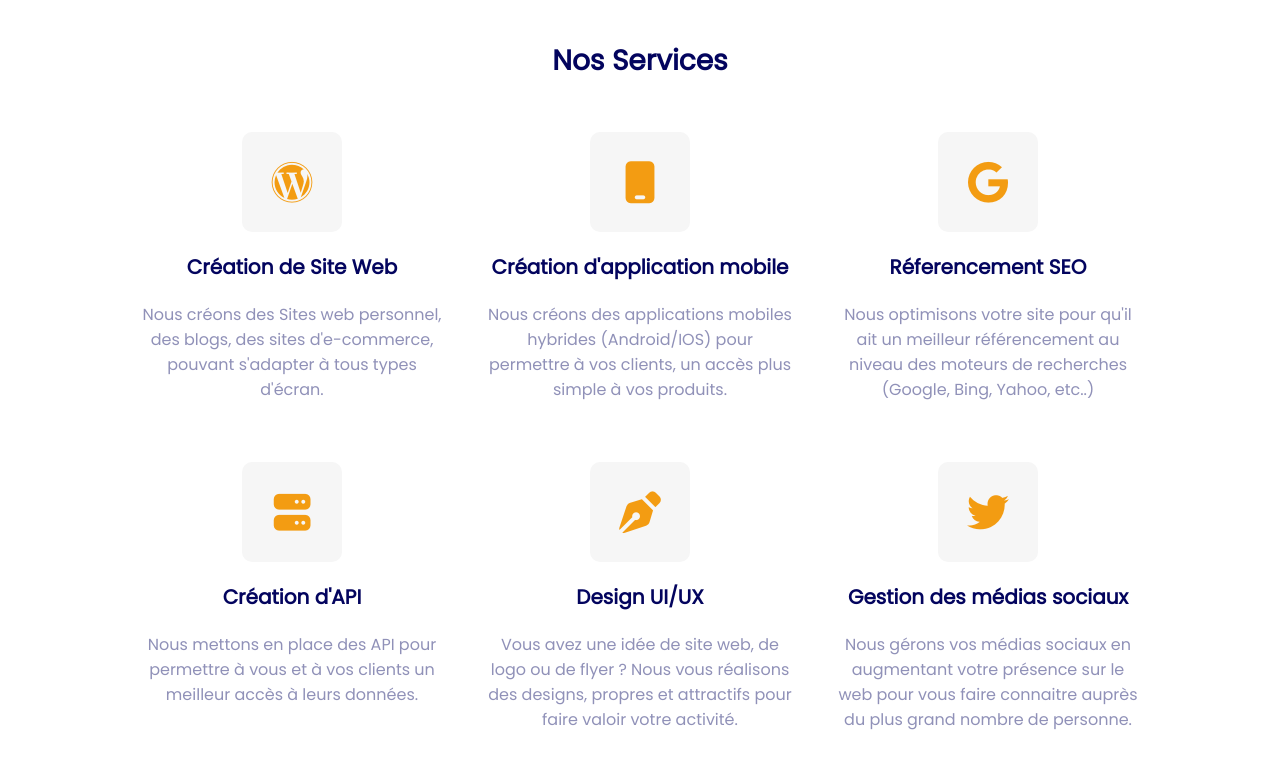
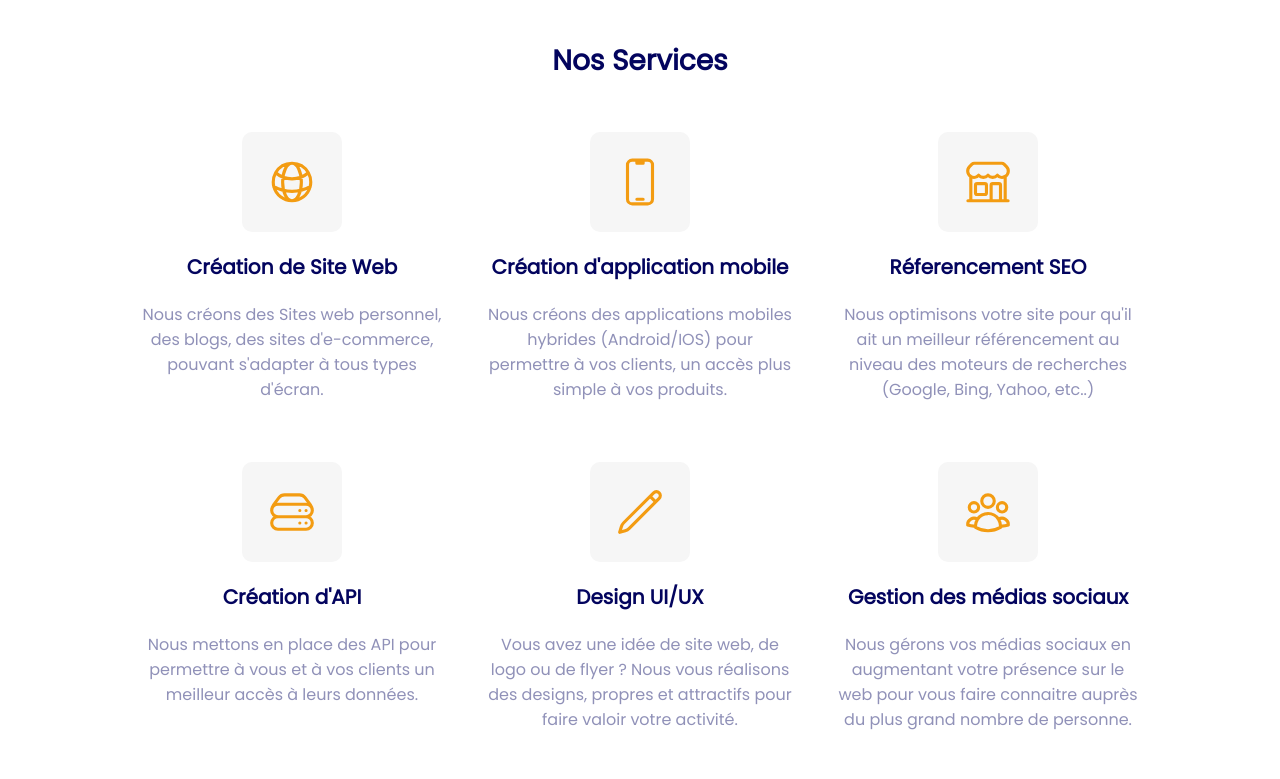
Before and after one commit to florentazd/DevAgency, a website: page src/index.html in a window 1280 px wide. Shown: the part 800-1579 px from the top of the page. Drawn offline with nearby package versions, Linux system fonts and the light colour scheme.

Commit message:
change i logo by svg logo*

```diff
--- a/src/css/main.css
+++ b/src/css/main.css
@@ -778,6 +778,10 @@ footer{
     border-radius: 50%;
     cursor: pointer;
 }
+.service-card svg{
+    height: 50px;
+    width: 50px;
+}
 
 .popup-card-content{
     text-align: center;
--- a/src/index.html
+++ b/src/index.html
@@ -53,32 +53,52 @@
         <h3>Nos Services</h3>
         <div class="services-cards-container">
             <div data-aos="fade-down-right" class="service-card" id="1">
-                <div class="card-logo-container"><i class="fa-brands fa-wordpress"></i></div>
+                <div class="card-logo-container"><svg xmlns="http://www.w3.org/2000/svg" fill="none" viewBox="0 0 24 24" stroke-width="1.5" stroke="currentColor" class="">
+                    <path stroke-linecap="round" stroke-linejoin="round" d="M12 21a9.004 9.004 0 008.716-6.747M12 21a9.004 9.004 0 01-8.716-6.747M12 21c2.485 0 4.5-4.03 4.5-9S14.485 3 12 3m0 18c-2.485 0-4.5-4.03-4.5-9S9.515 3 12 3m0 0a8.997 8.997 0 017.843 4.582M12 3a8.997 8.997 0 00-7.843 4.582m15.686 0A11.953 11.953 0 0112 10.5c-2.998 0-5.74-1.1-7.843-2.918m15.686 0A8.959 8.959 0 0121 12c0 .778-.099 1.533-.284 2.253m0 0A17.919 17.919 0 0112 16.5c-3.162 0-6.133-.815-8.716-2.247m0 0A9.015 9.015 0 013 12c0-1.605.42-3.113 1.157-4.418" />
+                  </svg>
+                  </div>
                 <h4 class="card-title">Création de Site Web</h4>
                 <p class="service-card-description">Nous créons des Sites web personnel, des blogs, des sites d'e-commerce, pouvant s'adapter à tous types d'écran.</p>
             </div>
             <div data-aos="fade-down" class="service-card" id="2">
-                <div class="card-logo-container"><i class="fa-solid fa-mobile"></i></div>
+                <div class="card-logo-container"><svg xmlns="http://www.w3.org/2000/svg" fill="none" viewBox="0 0 24 24" stroke-width="1.5" stroke="currentColor" class="w-6 h-6">
+                    <path stroke-linecap="round" stroke-linejoin="round" d="M10.5 1.5H8.25A2.25 2.25 0 006 3.75v16.5a2.25 2.25 0 002.25 2.25h7.5A2.25 2.25 0 0018 20.25V3.75a2.25 2.25 0 00-2.25-2.25H13.5m-3 0V3h3V1.5m-3 0h3m-3 18.75h3" />
+                  </svg>
+                  </div>
                 <h4 class="card-title">Création d'application mobile</h4>
                 <p class="service-card-description">Nous créons des applications mobiles hybrides (Android/IOS) pour permettre à vos clients, un accès plus simple à vos produits.</p>
             </div>
             <div data-aos="fade-down-left" class="service-card" id="3">
-                <div class="card-logo-container"><i class="fa-brands fa-google"></i></div>
+                <div class="card-logo-container">
+                    <svg xmlns="http://www.w3.org/2000/svg" fill="none" viewBox="0 0 24 24" stroke-width="1.5" stroke="currentColor" class="w-6 h-6">
+                        <path stroke-linecap="round" stroke-linejoin="round" d="M13.5 21v-7.5a.75.75 0 01.75-.75h3a.75.75 0 01.75.75V21m-4.5 0H2.36m11.14 0H18m0 0h3.64m-1.39 0V9.349m-16.5 11.65V9.35m0 0a3.001 3.001 0 003.75-.615A2.993 2.993 0 009.75 9.75c.896 0 1.7-.393 2.25-1.016a2.993 2.993 0 002.25 1.016c.896 0 1.7-.393 2.25-1.016a3.001 3.001 0 003.75.614m-16.5 0a3.004 3.004 0 01-.621-4.72L4.318 3.44A1.5 1.5 0 015.378 3h13.243a1.5 1.5 0 011.06.44l1.19 1.189a3 3 0 01-.621 4.72m-13.5 8.65h3.75a.75.75 0 00.75-.75V13.5a.75.75 0 00-.75-.75H6.75a.75.75 0 00-.75.75v3.75c0 .415.336.75.75.75z" />
+                    </svg>
+                </div>
                 <h4 class="card-title">Réferencement SEO</h4>
                 <p class="service-card-description">Nous optimisons votre site pour qu'il ait un meilleur référencement au niveau des moteurs de recherches (Google, Bing, Yahoo, etc..)</p>
             </div>
             <div data-aos="fade-up-right" class="service-card" id="4">
-                <div class="card-logo-container"><i class="fa-solid fa-server"></i></div>
+                <div class="card-logo-container"><svg xmlns="http://www.w3.org/2000/svg" fill="none" viewBox="0 0 24 24" stroke-width="1.5" stroke="currentColor" class="w-6 h-6">
+                    <path stroke-linecap="round" stroke-linejoin="round" d="M5.25 14.25h13.5m-13.5 0a3 3 0 01-3-3m3 3a3 3 0 100 6h13.5a3 3 0 100-6m-16.5-3a3 3 0 013-3h13.5a3 3 0 013 3m-19.5 0a4.5 4.5 0 01.9-2.7L5.737 5.1a3.375 3.375 0 012.7-1.35h7.126c1.062 0 2.062.5 2.7 1.35l2.587 3.45a4.5 4.5 0 01.9 2.7m0 0a3 3 0 01-3 3m0 3h.008v.008h-.008v-.008zm0-6h.008v.008h-.008v-.008zm-3 6h.008v.008h-.008v-.008zm0-6h.008v.008h-.008v-.008z" />
+                  </svg>
+                  </div>
                 <h4 class="card-title">Création d'API</h4>
                 <p class="service-card-description">Nous mettons en place des API pour permettre à vous et à vos clients un meilleur accès à leurs données.</p>
             </div>
             <div data-aos="fade-up" class="service-card" id="5">
-                <div class="card-logo-container"><i class="fa-solid fa-pen-nib"></i></div>
+                <div class="card-logo-container"><svg xmlns="http://www.w3.org/2000/svg" fill="none" viewBox="0 0 24 24" stroke-width="1.5" stroke="currentColor" class="w-6 h-6">
+                    <path stroke-linecap="round" stroke-linejoin="round" d="M16.862 4.487l1.687-1.688a1.875 1.875 0 112.652 2.652L6.832 19.82a4.5 4.5 0 01-1.897 1.13l-2.685.8.8-2.685a4.5 4.5 0 011.13-1.897L16.863 4.487zm0 0L19.5 7.125" />
+                  </svg>
+                  </div>
                 <h4 class="card-title">Design UI/UX</h4>
                 <p class="service-card-description">Vous avez une idée de site web, de logo ou de flyer ? Nous vous réalisons des designs, propres et attractifs pour faire valoir votre activité.</p>
             </div>
             <div data-aos="fade-up-left" class="service-card" id="6">
-                <div class="card-logo-container"><i class="fa-brands fa-twitter"></i></div>
+                <div class="card-logo-container">
+                    <svg xmlns="http://www.w3.org/2000/svg" fill="none" viewBox="0 0 24 24" stroke-width="1.5" stroke="currentColor" class="w-6 h-6">
+                    <path stroke-linecap="round" stroke-linejoin="round" d="M18 18.72a9.094 9.094 0 003.741-.479 3 3 0 00-4.682-2.72m.94 3.198l.001.031c0 .225-.012.447-.037.666A11.944 11.944 0 0112 21c-2.17 0-4.207-.576-5.963-1.584A6.062 6.062 0 016 18.719m12 0a5.971 5.971 0 00-.941-3.197m0 0A5.995 5.995 0 0012 12.75a5.995 5.995 0 00-5.058 2.772m0 0a3 3 0 00-4.681 2.72 8.986 8.986 0 003.74.477m.94-3.197a5.971 5.971 0 00-.94 3.197M15 6.75a3 3 0 11-6 0 3 3 0 016 0zm6 3a2.25 2.25 0 11-4.5 0 2.25 2.25 0 014.5 0zm-13.5 0a2.25 2.25 0 11-4.5 0 2.25 2.25 0 014.5 0z" />
+                  </svg>
+                  </div>
                 <h4 class="card-title">Gestion des médias sociaux</h4>
                 <p class="service-card-description">Nous gérons vos médias sociaux en augmentant votre présence sur le web pour vous faire connaitre auprès du plus grand nombre de personne.</p>
             </div>
```
